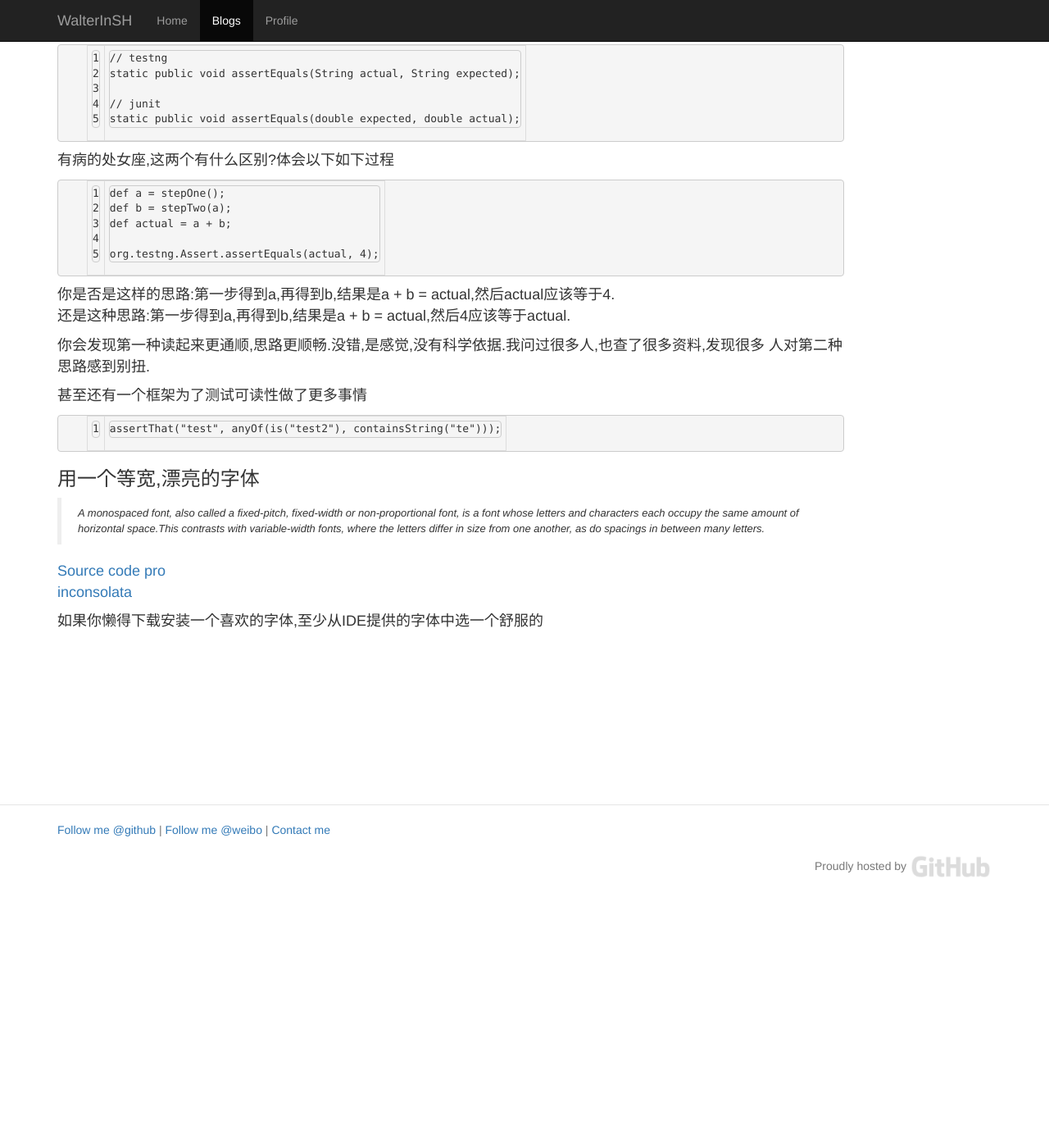
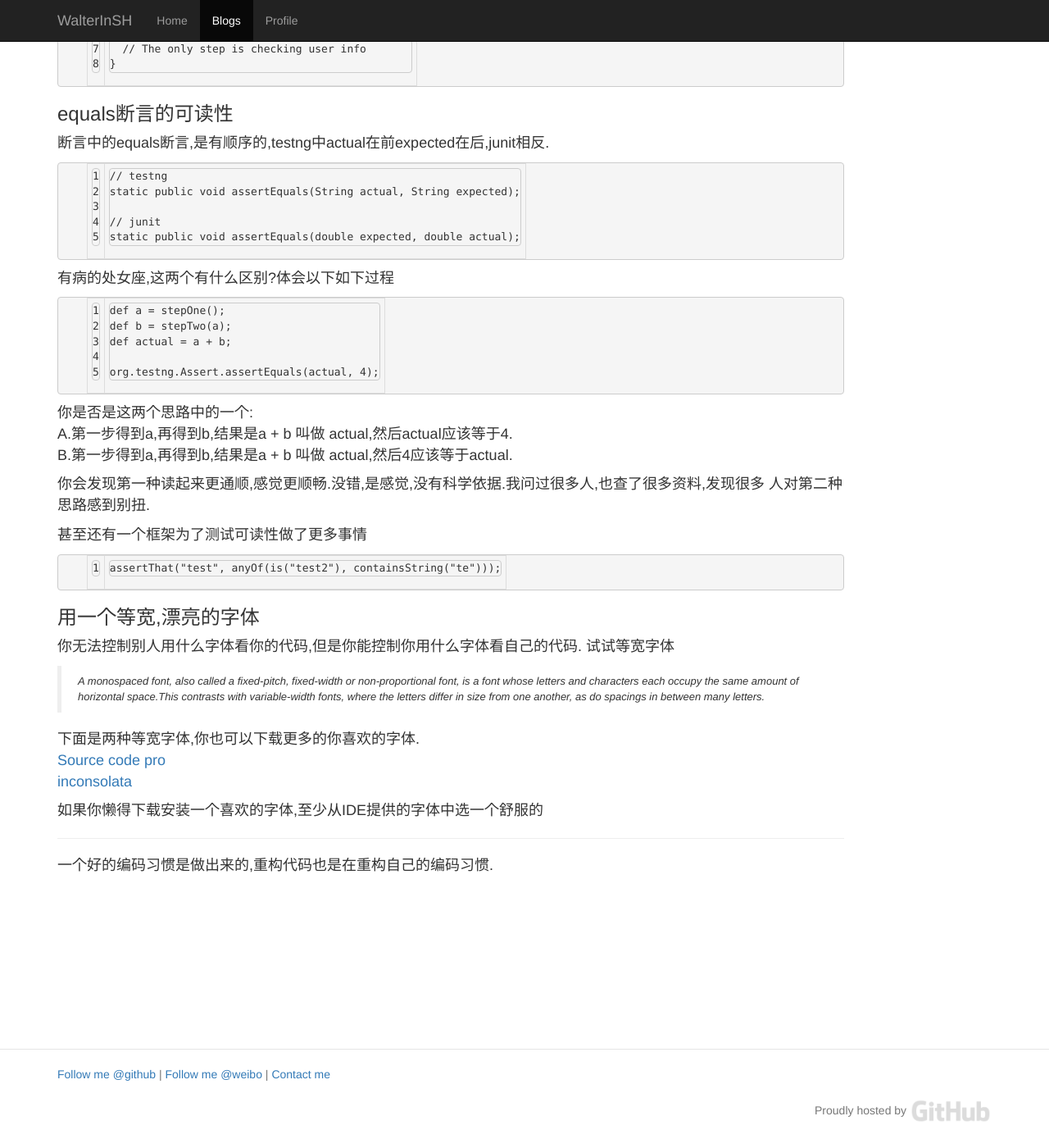
Before and after one commit to WalterInSH/walterinsh.github.io, a Jekyll site: the page built from _posts/2014-05-22-my-programming-habits.md, in a window 1280 px wide and 1400 px high, scrolled down 1047 px. Shown: the whole window at 82% size. Built offline with Jekyll 4.4.1, drawn with Linux system fonts in a browser that asks for light colours; nearby versions of some CDN libraries; before the commit the page ends 2149 px from its top, so only the background shows below that; some of the changed text lies outside the part shown.

Commit message:
improve content

```diff
--- a/_posts/2014-05-22-my-programming-habits.md
+++ b/_posts/2014-05-22-my-programming-habits.md
@@ -1,15 +1,22 @@
 ---
 layout: blog
 title: 我的编程习惯
+---
+
+2011年以前,我眼中的整洁代码仅仅是该缩进的地方缩进.自从读了[编写可读代码的艺术](http://www.amazon.cn/dp/B008B4DTG4)
+这本书之后,里面介绍了如何写出优美可读的代码(不针对某种语言).里面印象比较深的大至有"方法拆分","见名知意",
+"行内注释","代码风格","将自己想象成一个读者","先写注释再写代码"等思想.受益匪浅.
+
+本文分享一些该书中没有的东西,仅仅是自己的体会.
+
 ---
 
 ### 不必要的判空
 2011年我入职一家公司,入职技术培训的是一个自以为很懂技术的副总,他给我们的开发标准中,特别强调了空指针
 的问题,要判空. 可以看出"判空"这个注意点有多么的深入人心广为流传. 很久以前我总是抱着"判了总比没判好"
 的思想, 到处判断一个返回值是否为null.
-其实,很多时候都没必要.而这些没必要的代码,就浪费了你读代码的时间,增加了复杂程度,同时我坚信"没用的代码
-也是bug"
-除了"一个标准的API如果返回值是集合时,不应该是null",还有很多常见的API实际上也是不需要判空的
+其实,很多时候都没必要.而这些没必要的代码,就浪费了你读代码的时间,增加了复杂程度,同时我坚信"没用的代码也是bug"
+除了"一个标准的API,如果返回值是集合时,不应该是null",还有很多常见的API实际上也是不需要判空的
 
 {% highlight java linenos%}
 HttpSession session = request.getSession();
@@ -75,10 +82,11 @@
 org.testng.Assert.assertEquals(actual, 4);
 {% endhighlight %}
 
-你是否是这样的思路:第一步得到a,再得到b,结果是a + b = actual,然后actual应该等于4.
-还是这种思路:第一步得到a,再得到b,结果是a + b = actual,然后4应该等于actual.
+你是否是这两个思路中的一个:
+A.第一步得到a,再得到b,结果是a + b 叫做 actual,然后actual应该等于4.
+B.第一步得到a,再得到b,结果是a + b 叫做 actual,然后4应该等于actual.
 
-你会发现第一种读起来更通顺,思路更顺畅.没错,是感觉,没有科学依据.我问过很多人,也查了很多资料,发现很多
+你会发现第一种读起来更通顺,感觉更顺畅.没错,是感觉,没有科学依据.我问过很多人,也查了很多资料,发现很多
 人对第二种思路感到别扭.
 
 甚至还有一个框架为了测试可读性做了更多事情
@@ -88,12 +96,18 @@
 {% endhighlight %}
 
 ###  用一个等宽,漂亮的字体
+你无法控制别人用什么字体看你的代码,但是你能控制你用什么字体看自己的代码. 试试等宽字体
 >A monospaced font, also called a fixed-pitch, fixed-width or non-proportional
 font, is a font whose letters and characters each occupy the same amount of
 horizontal space.This contrasts with variable-width fonts, where the letters
 differ in size from one another, as do spacings in between many letters.
 
+下面是两种等宽字体,你也可以下载更多的你喜欢的字体.
 [Source code pro](https://github.com/adobe/source-code-pro)
 [inconsolata](http://levien.com/type/myfonts/inconsolata.html)
 
 如果你懒得下载安装一个喜欢的字体,至少从IDE提供的字体中选一个舒服的
+
+---
+
+一个好的编码习惯是做出来的,重构代码也是在重构自己的编码习惯.
```
Also changed, not shown: other parts of _posts/2014-05-22-my-programming-habits.md (+1 -1 lines).
